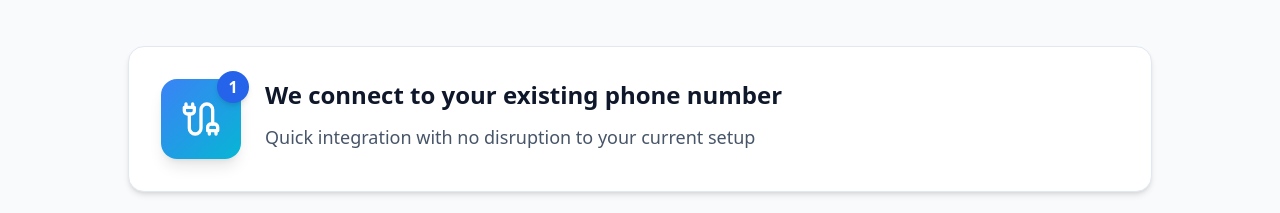
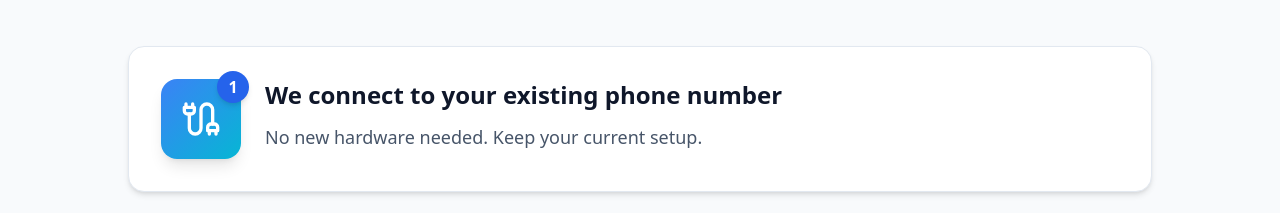
Before and after one commit to kamyabnav/sefid2-final, a React (Vite) app: page / in a window 1280 px wide. Shown: the part 4200-4413 px from the top of the page. Built offline with nearby package versions, Linux system fonts and the light colour scheme.

Commit message:
Updated HowItWorks.tsx

```diff
--- a/src/components/HowItWorks.tsx
+++ b/src/components/HowItWorks.tsx
@@ -6,7 +6,7 @@ export default function HowItWorks() {
       icon: Cable,
       number: "1",
       title: "We connect to your existing phone number",
-      description: "Quick integration with no disruption to your current setup",
+      description: "No new hardware needed. Keep your current setup.",
     },
     {
       icon: Bot,
```
